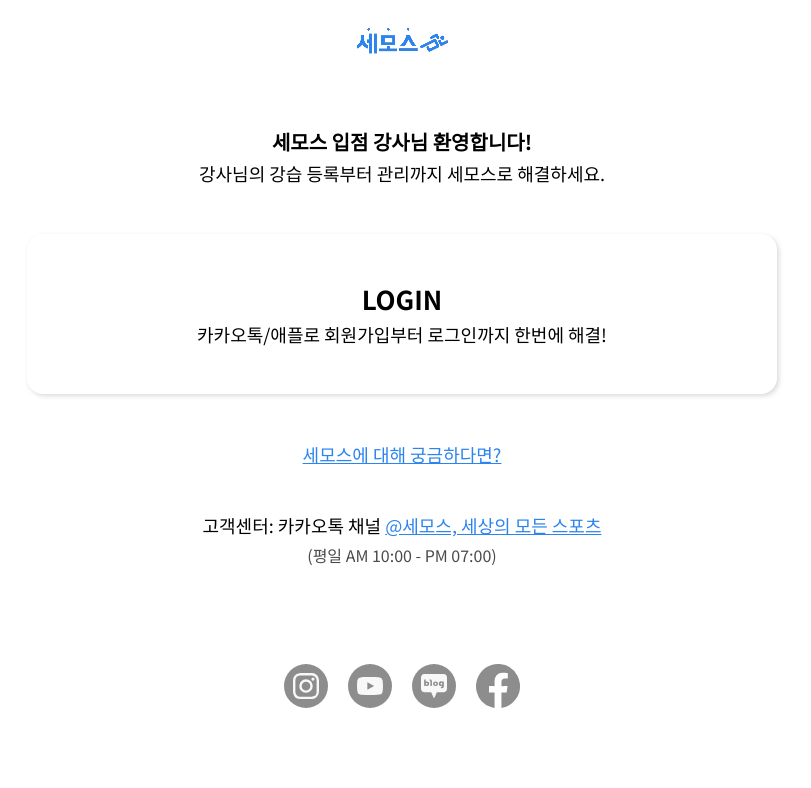
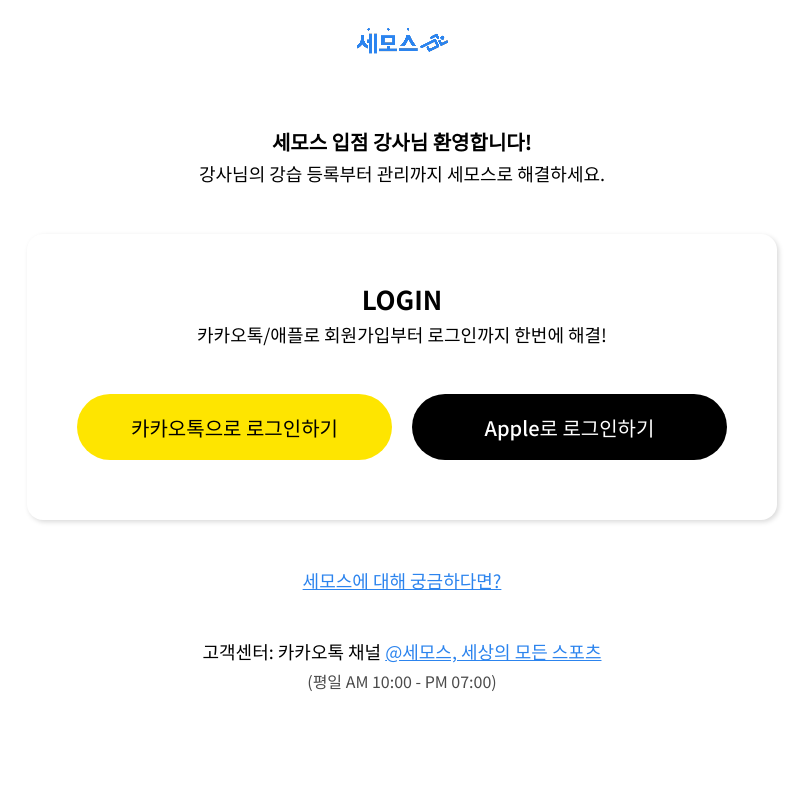
Before and after one commit to semos0px/partner-desktop, a React (Create React App) app: page / in a window 1280 px wide. Shown: the top 788 px of the page, without its empty margins (238-1049 px from the left). Built offline with nearby package versions, Linux system fonts and the light colour scheme; a web font is replaced by a local one.

Commit message:
✨ Finish loginBox component

```diff
--- a/src/components/loginBox.js
+++ b/src/components/loginBox.js
@@ -2,8 +2,10 @@
 import base from "../styles/constants/base";
 import colors from "../styles/constants/colors";
 import fonts from "../styles/constants/fonts";
+import responsive from "../styles/constants/responsive";
 import typography from "../styles/constants/typography";
 import flexbox from "../styles/func/flexbox";
+import transition from "../styles/func/transition";
 
 const Box = styled.div`
   width: 100%;
@@ -24,11 +26,64 @@
   margin-bottom: 10px;
 `;
 
+const ButtonBox = styled.div`
+  width: 100%;
+  margin-top: 50px;
+  padding: 0 40px;
+
+  button {
+    width: 100%;
+    height: 66px;
+    padding: 10px 20px;
+    border-radius: 40px;
+    transition: ${transition("opacity")};
+    font-size: ${typography.size.medium}px;
+    font-weight: ${typography.weight.regular};
+
+    &:first-child {
+      margin-bottom: 10px;
+    }
+  }
+
+  &:hover,
+  &:active {
+    opacity: 0.8;
+  }
+
+  ${responsive.mediaQuery.mobile} {
+    display: flex;
+
+    button {
+      margin: 0 10px;
+    }
+  }
+`;
+
+const KakaoButton = styled.button`
+  background-color: ${colors.yellow};
+`;
+
+const AppleButton = styled.button`
+  background-color: ${colors.black};
+  color: ${colors.white};
+`;
+
 const LoginBox = () => {
+  const loginHandler = () => {};
+
   return (
     <Box>
       <Title>login</Title>
       <p>카카오톡/애플로 회원가입부터 로그인까지 한번에 해결!</p>
+
+      <ButtonBox>
+        <KakaoButton type="button" onClick={loginHandler}>
+          카카오톡으로 로그인하기
+        </KakaoButton>
+        <AppleButton type="button" onClick={loginHandler}>
+          Apple로 로그인하기
+        </AppleButton>
+      </ButtonBox>
     </Box>
   );
 };
```
